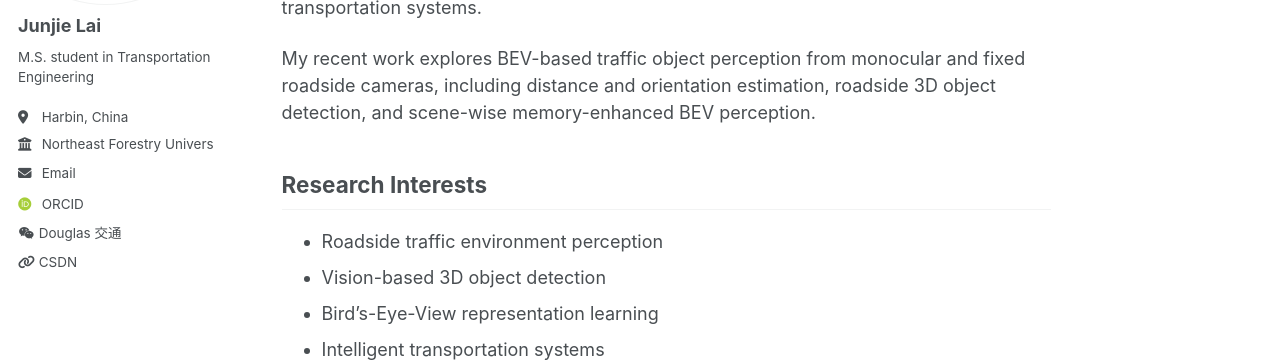
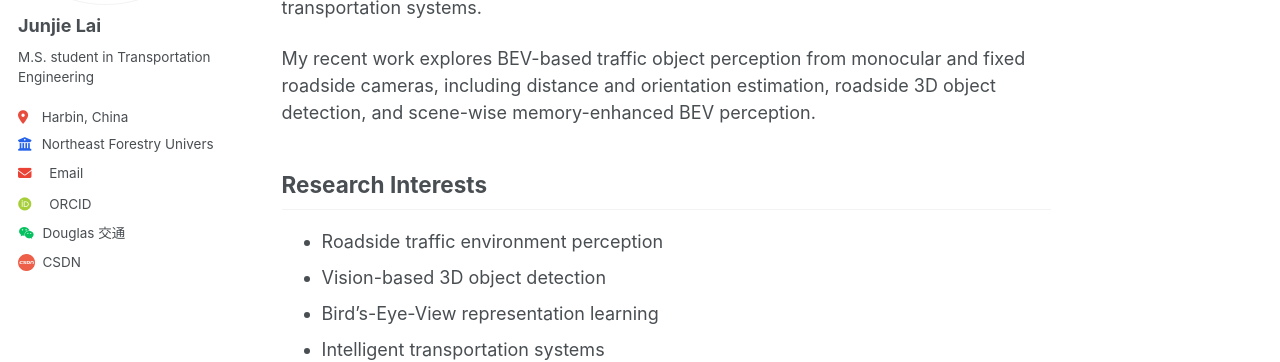
Before and after one commit to Douglassssss/Douglassssss.github.io, a Jekyll site: the page built from _pages/about.md, in a window 1280 px wide. Shown: the part 230-592 px from the top of the page. Built offline with Jekyll 4.4.1, drawn with Linux system fonts in a browser that asks for light colours; some web fonts are replaced; a script bundle is joined from its source files by our own code; library files that are not in the unit come from our copies.

Commit message:
Polish homepage style

```diff
--- a/_includes/author-profile.html
+++ b/_includes/author-profile.html
@@ -173,15 +173,19 @@
       {% endif %}
 
       {% if author.wechat_name %}
-      <li>
-        <i class="fab fa-fw fa-weixin" aria-hidden="true"></i> {{ author.wechat_name }}
-      </li>
+        <li>
+          <span class="author-custom-link">
+            <i class="fab fa-fw fa-weixin author-icon-wechat" aria-hidden="true"></i>
+            <span>{{ author.wechat_name }}</span>
+          </span>
+        </li>
       {% endif %}
 
       {% if author.csdn %}
         <li>
-          <a href="{{ author.csdn }}" target="_blank" rel="noopener noreferrer">
-            <i class="fas fa-fw fa-link" aria-hidden="true"></i> CSDN
+          <a href="{{ author.csdn }}" target="_blank" rel="noopener noreferrer" class="author-custom-link">
+            <img src="{{ '/images/csdn.png' | relative_url }}" alt="CSDN" class="author-icon-img">
+            <span>CSDN</span>
           </a>
         </li>
       {% endif %}
--- a/_sass/_custom.scss
+++ b/_sass/_custom.scss
@@ -101,3 +101,58 @@
 .page__footer {
   display: none !important;
 }
+
+/* ===== Author profile icon alignment ===== */
+
+.author__urls li a,
+.author__urls li .author-custom-link {
+  display: flex !important;
+  align-items: center !important;
+  gap: 0.42rem !important;
+}
+
+/* Make all Font Awesome icons occupy the same width */
+.author__urls li i.fa-fw {
+  width: 1.25em !important;
+  min-width: 1.25em !important;
+  text-align: center !important;
+}
+
+/* Custom image icon, e.g., CSDN */
+.author-icon-img {
+  width: 1.25em !important;
+  height: 1.25em !important;
+  min-width: 1.25em !important;
+  object-fit: contain !important;
+  display: inline-block !important;
+}
+
+/* WeChat brand color */
+.author-icon-wechat {
+  color: #07c160 !important;
+}
+
+/* Location icon */
+.author__urls .fa-map-marker,
+.author__urls .fa-map-marker-alt,
+.author__urls .fa-location-dot {
+  color: #e74c3c !important;
+}
+
+/* Institution / employer icon */
+.author__urls .fa-building,
+.author__urls .fa-building-columns,
+.author__urls .fa-university {
+  color: #2563eb !important;
+}
+
+/* Email icon */
+.author__urls .fa-envelope,
+.author__urls .fa-envelope-square {
+  color: #ea4335 !important;
+}
+
+/* ORCID icon */
+.author__urls .fa-orcid {
+  color: #a6ce39 !important;
+}
```
Also changed, not shown: images/csdn.png (added).
